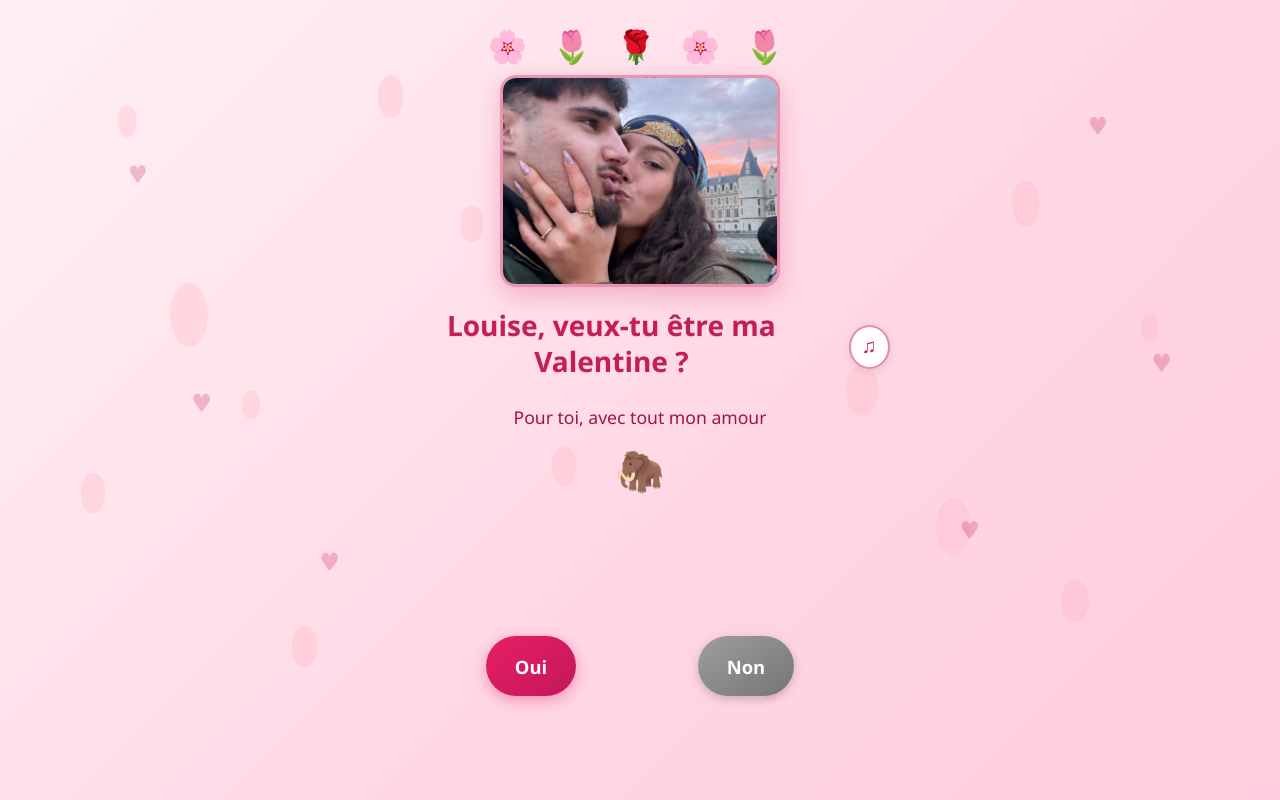
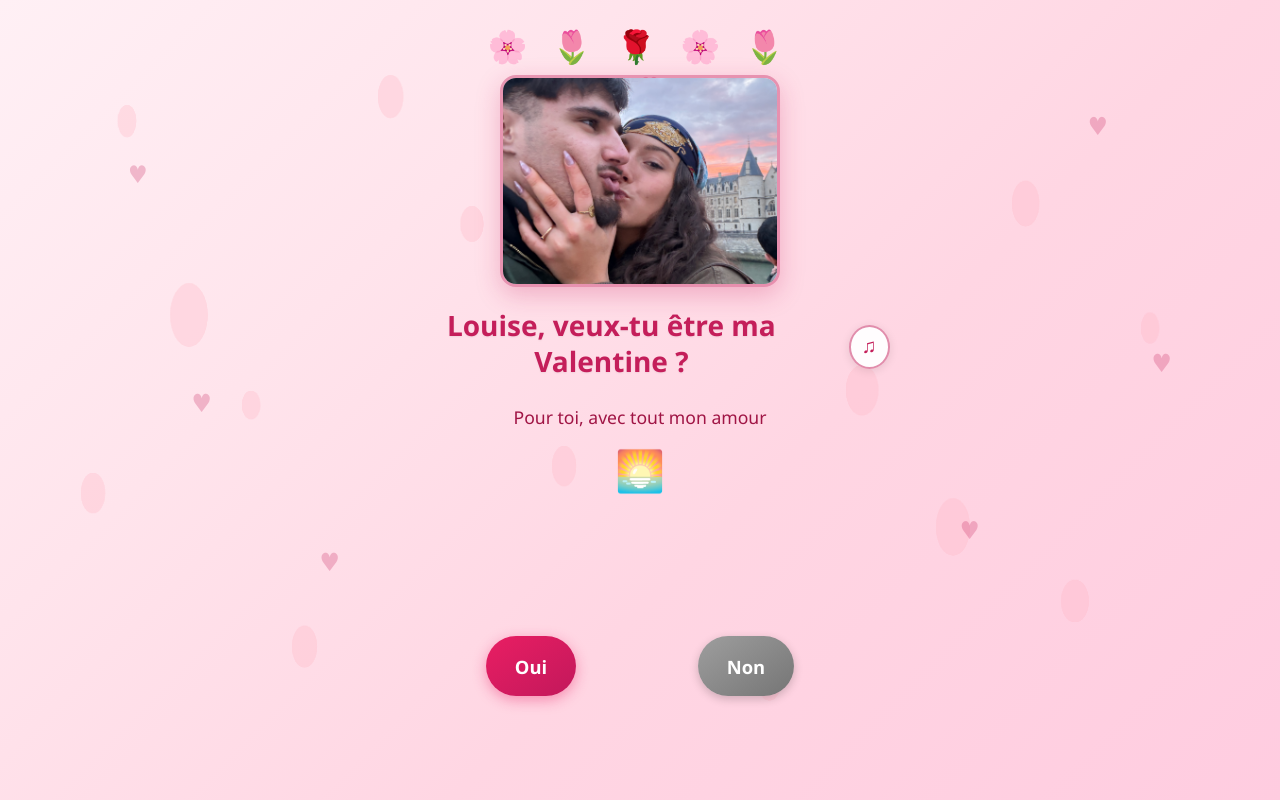
Before and after one commit to gabrielfds95/StVLou, a plain HTML site: page index.html in a window 1280 px wide. Drawn offline with Linux system fonts and the light colour scheme.

Commit message:
Change teddy bear emoji to sunrise emoji

```diff
--- a/index.html
+++ b/index.html
@@ -650,7 +650,7 @@
       <button type="button" class="music-btn" id="musicBtn" title="Lancer la musique" aria-label="Lancer la musique">♫</button>
     </div>
     <p class="subtitle">Pour toi, avec tout mon amour</p>
-    <span class="teddy" aria-hidden="true">🦣</span>
+    <span class="teddy" aria-hidden="true">🌅</span>
     <p class="replique-zone" id="repliqueZone"><span id="repliqueText"></span></p>
 
     <div class="buttons-wrap" id="buttonsWrap">
```
